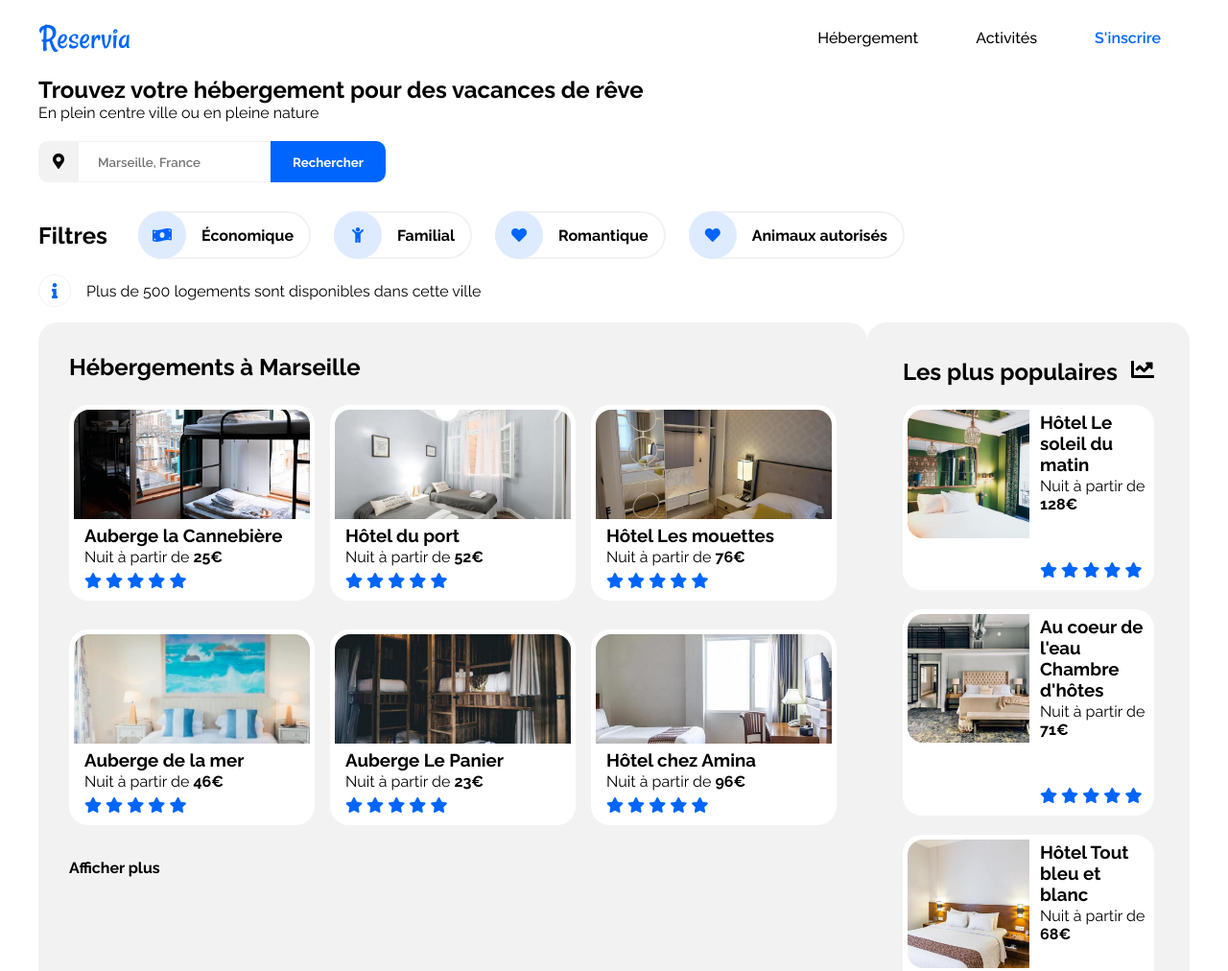
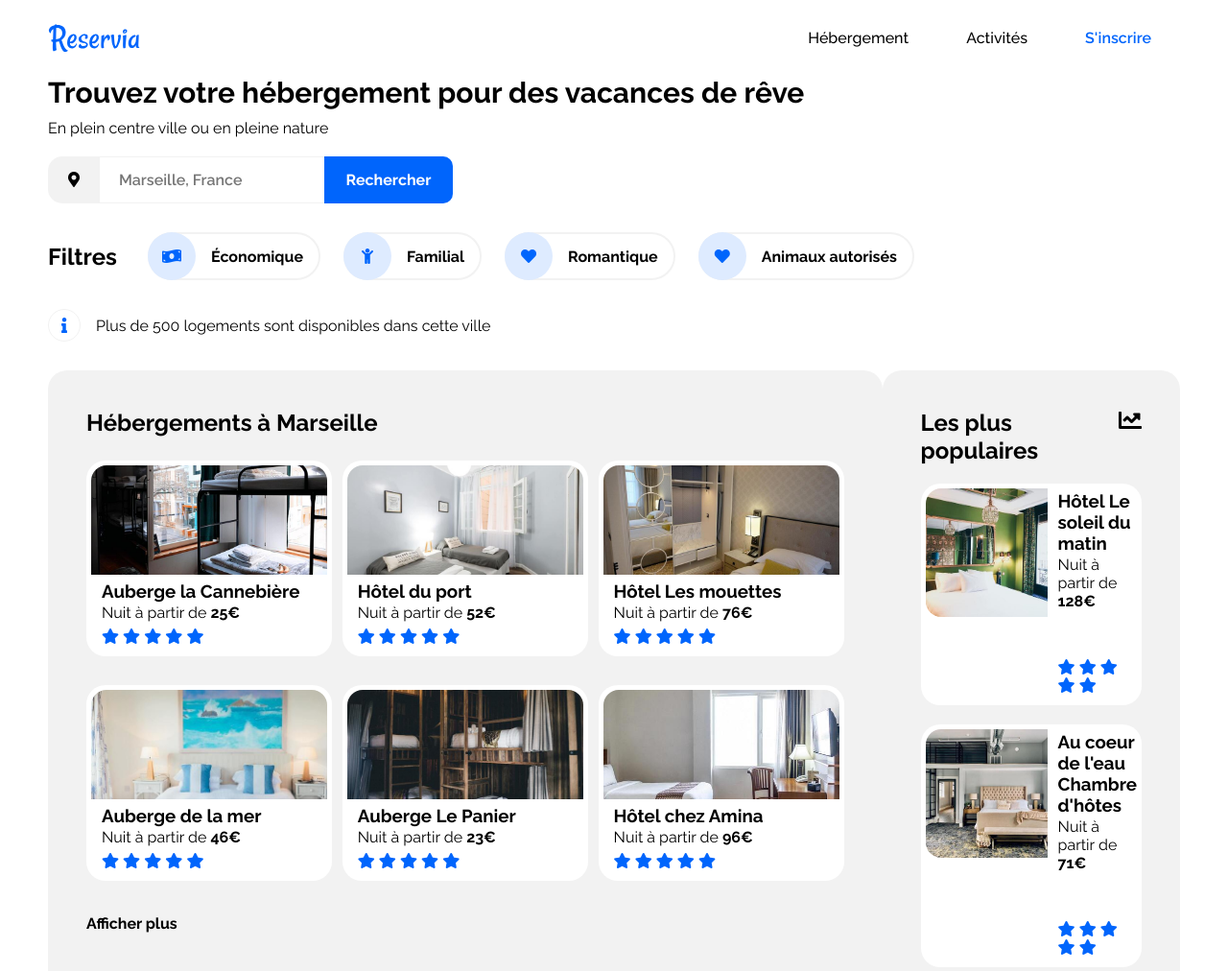
Before and after one commit to morganeferry/MorganeFerry_2_200321, a plain HTML site: page index.html in a window 1280 px wide. Shown: the top 1012 px of the page at 96% size. Drawn offline with Linux system fonts and the light colour scheme.

Commit message:
Correction dimension

```diff
--- a/index.html
+++ b/index.html
@@ -25,7 +25,7 @@
 <main>
 
 <section class="sectionrecherche">
-    <h1>Trouvez votre hébergement pour des vacances de rêve</h1>
+    <h1 class=titreh1>Trouvez votre hébergement pour des vacances de rêve</h1>
     <p>En plein centre ville ou en pleine nature</p>
     <form class="recherche" action="#" method="post">
         <span class="mapmarkericone">
--- a/style.css
+++ b/style.css
@@ -5,10 +5,10 @@
 }
 
 .wrapper{
-    max-width: 1340px;
+    max-width: 1440px;
     margin: 0 auto;
-    padding-left: 40px;
-    padding-right: 40px;
+    padding-left: 50px;
+    padding-right: 50px;
 }
 
 
@@ -42,9 +42,13 @@ border-top: 3px solid;
     font-weight: 600;
 }
 
+.titreh1{
+    font-size: 30px;
+    margin-bottom: 10px;
+}
+
 .recherche{
-    margin: 10px;
-    padding: 10px;
+    margin: 20px;
     display: flex;
     margin-left: 0;
     padding-left: 0;
@@ -52,14 +56,15 @@ border-top: 3px solid;
 
 .mapmarkericone{
     background-color: #F2F2F2;
-    padding: 12px 15px;
-    border-top-left-radius: 10px;
-    border-bottom-left-radius: 10px;
+    padding: 15px 21px;
+    border-top-left-radius: 15px;
+    border-bottom-left-radius: 15px;
 }
 
 .barrederecherche{
-    width: 200px;
+    width: 234px;
     font-weight: 600;
+    font-size: 16px;
     border-right: none;
     border-left: none;
     border-top : 1px #F2F2F2 solid;
@@ -68,10 +73,11 @@ border-top: 3px solid;
 }
 
 .boutonrecherche{
-    width: 120px;
+    width: 134px;
     color: white;
     background-color: #0065FC;
     font-weight: bold;
+    font-size: 16px;
     border: none;
     border-top-right-radius: 10px;
     border-bottom-right-radius: 10px;
@@ -80,7 +86,7 @@ border-top: 3px solid;
 
 .filtres{
     display: flex;
-    margin-top: 20px;
+    margin: 30px 0 30px 0;
     align-items: center;
 }
 
@@ -123,7 +129,7 @@ margin-left: 0px;
 .info{
     display: flex;
     align-items: center;
-    margin: 1em 0 1em 0;
+    margin-bottom: 30px;
 }
 
 .infoicone{
@@ -141,7 +147,7 @@ margin-left: 0px;
 
 .home{
     background-color: #F2F2F2;
-    padding: 2em;
+    padding: 40px;
     max-width: 800px;
     border-radius: 20px;
 }
@@ -209,8 +215,8 @@ justify-content: space-between;
 .populaire{
     background-color: #F2F2F2;
     border-radius: 20px;
-    width: 343px;
-    padding: 37px;
+    width: 340px;
+    padding: 40px;
 }
 
 .h2populaires{
```
